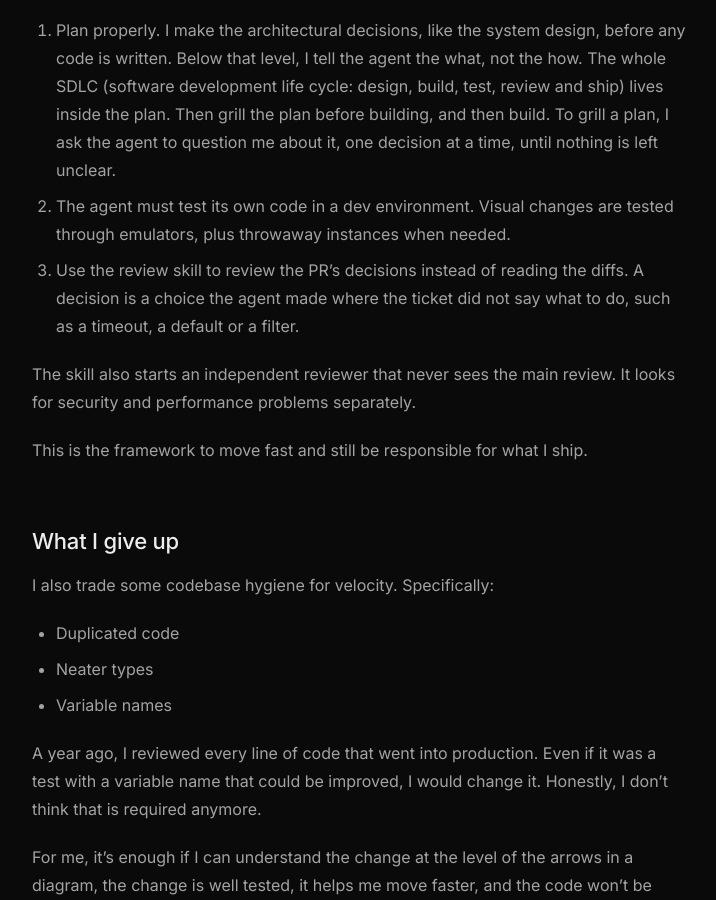
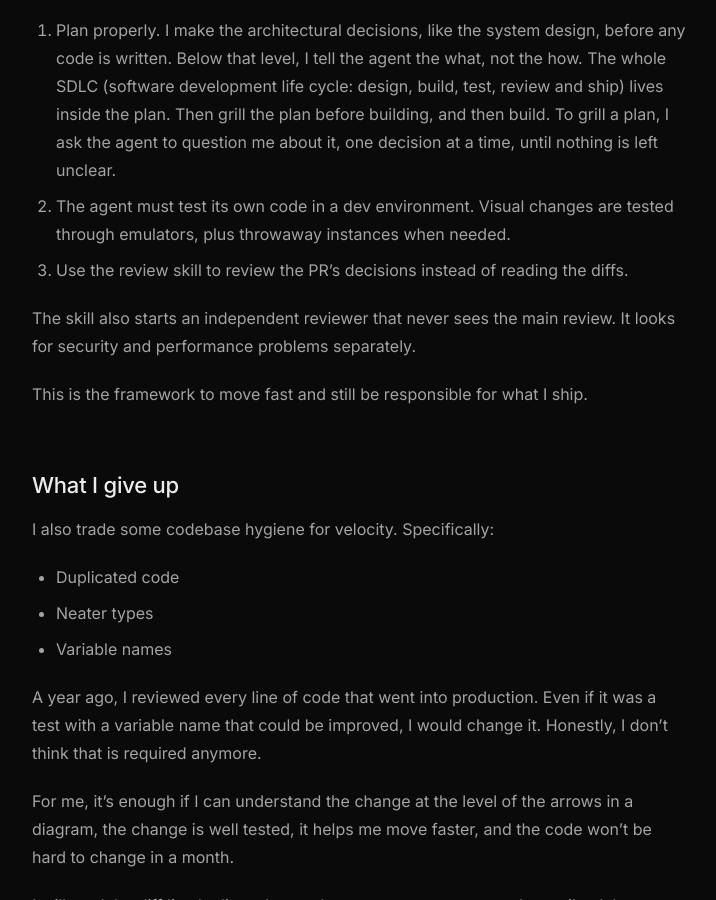
Before and after one commit to nishantc7/nishantc7.github.io, a Jekyll site: the page built from _posts/2026-10-25-code-review-after-coding-agents.md, in a window 1280 px wide and 900 px high, scrolled down 2023 px. Shown: the whole window, without its empty margins (280-996 px from the left). Built offline with Jekyll 4.4.1, drawn with Linux system fonts in a browser that asks for light colours.

Commit message:
Drop the definition of a decision from the workflow (#9)
Co-authored-by: Claude Opus 5.5 <noreply@anthropic.com>

```diff
--- a/_posts/2026-10-25-code-review-after-coding-agents.md
+++ b/_posts/2026-10-25-code-review-after-coding-agents.md
@@ -37,7 +37,7 @@ I was building an integration into one of our most used flows. The review page l
 
 1. Plan properly. I make the architectural decisions, like the system design, before any code is written. Below that level, I tell the agent the what, not the how. The whole SDLC (software development life cycle: design, build, test, review and ship) lives inside the plan. Then grill the plan before building, and then build. To grill a plan, I ask the agent to question me about it, one decision at a time, until nothing is left unclear.
 2. The agent must test its own code in a dev environment. Visual changes are tested through emulators, plus throwaway instances when needed.
-3. Use the review skill to review the PR's decisions instead of reading the diffs. A decision is a choice the agent made where the ticket did not say what to do, such as a timeout, a default or a filter.
+3. Use the review skill to review the PR's decisions instead of reading the diffs.
 
 The skill also starts an independent reviewer that never sees the main review. It looks for security and performance problems separately.
 
```
